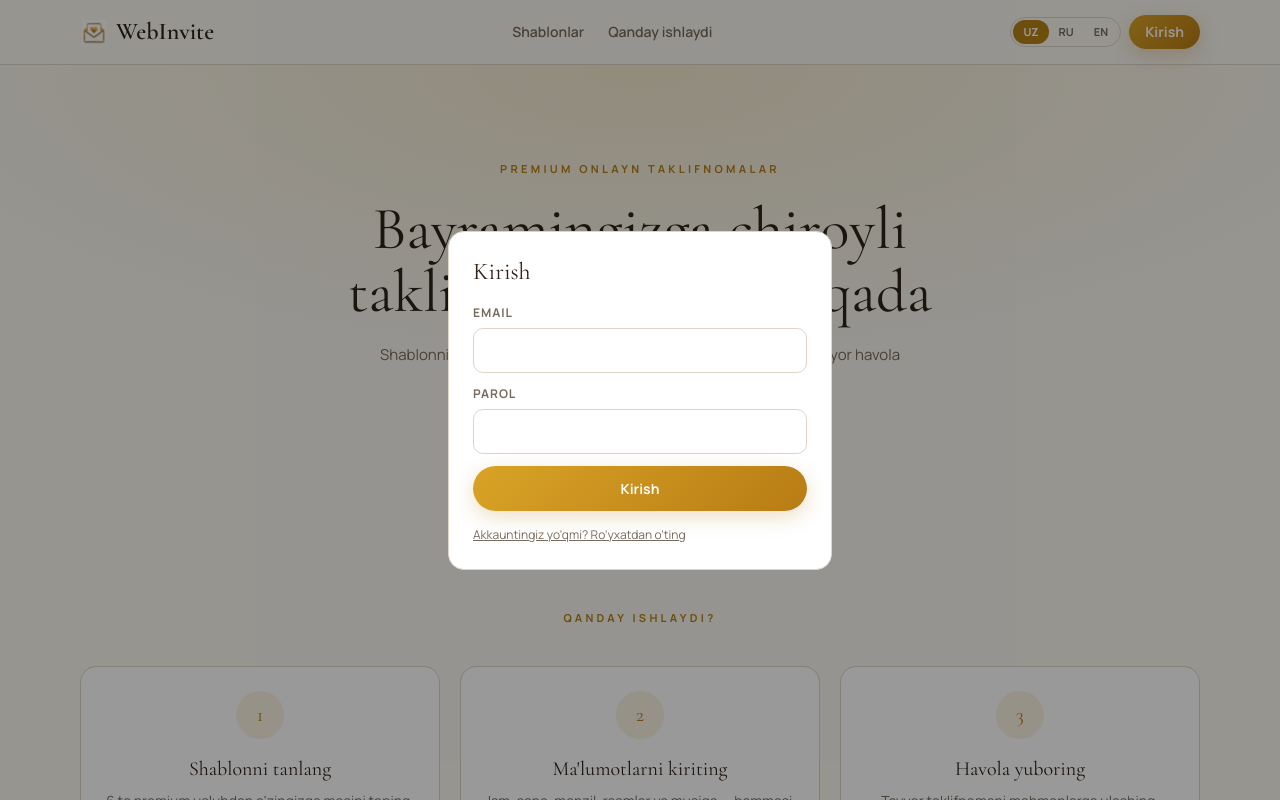
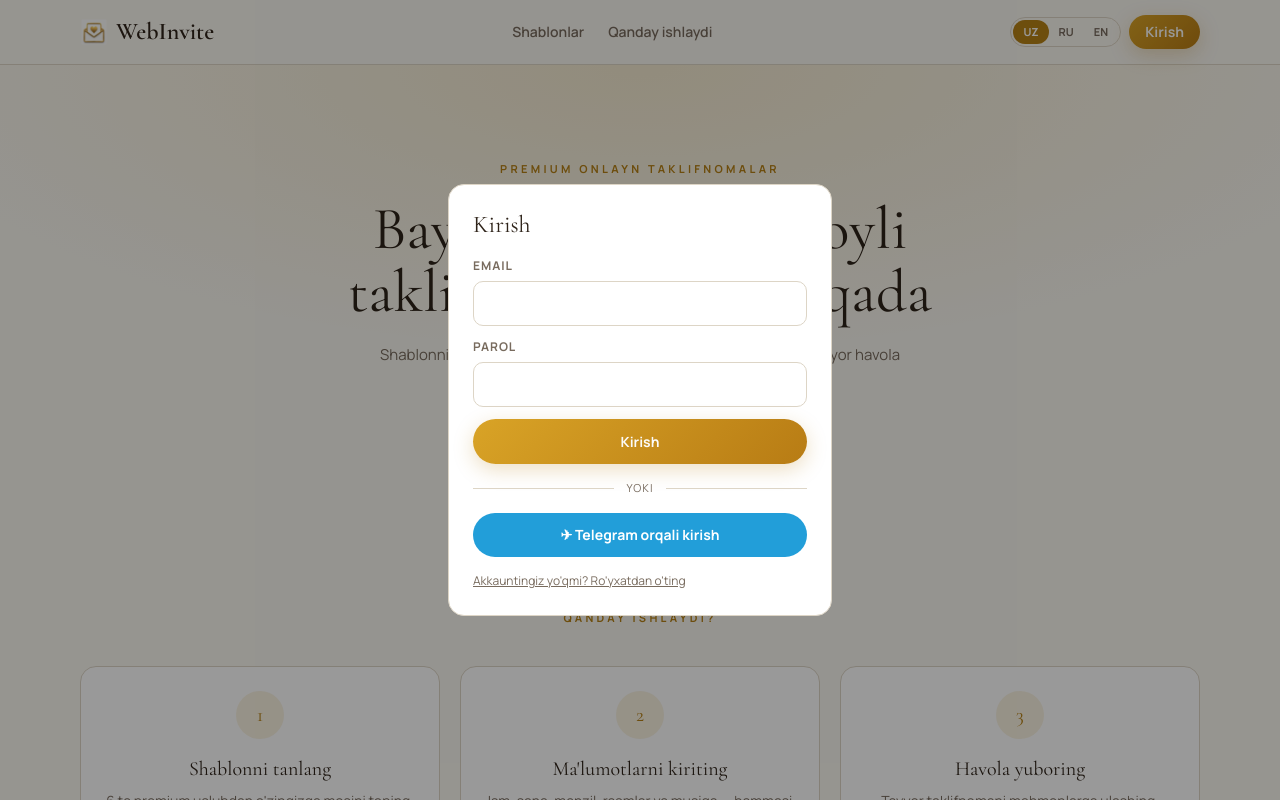
Before and after one commit to ruxshonazakiryayeva/webinvite, a React (Vite) app: page / in a window 1280 px wide. Both pictures are taken after a click on the button "Kirish". Shown: the top 800 px of the page. Built offline with nearby package versions, Linux system fonts and the light colour scheme.

Commit message:
Integrate TelegramLogin into AuthModal
Added Telegram login component to the authentication modal.

```diff
--- a/src/components/AuthModal.tsx
+++ b/src/components/AuthModal.tsx
@@ -1,6 +1,7 @@
 import { useState, type FormEvent } from "react";
 import { supabase } from "@/lib/supabase";
 import { useLang } from "@/lib/i18n";
+import TelegramLogin from "./TelegramLogin";
 
 export default function AuthModal({ onClose }: { onClose: () => void }) {
   const { t } = useLang();
@@ -39,6 +40,13 @@ export default function AuthModal({ onClose }: { onClose: () => void }) {
             {mode === "login" ? t("au_login_t") : t("au_signup_t")}
           </button>
         </form>
+
+        <div className="my-4 flex items-center gap-3 text-[11px] uppercase tracking-widest" style={{ color: "var(--muted)" }}>
+          <span className="h-px flex-1" style={{ background: "var(--line)" }} />yoki<span className="h-px flex-1" style={{ background: "var(--line)" }} />
+        </div>
+
+        <TelegramLogin onDone={onClose} />
+
         <button className="mt-4 text-xs underline" style={{ color: "var(--muted)" }}
           onClick={() => setMode(mode === "login" ? "signup" : "login")}>
           {mode === "login" ? t("au_switch") : t("au_switch2")}
```
